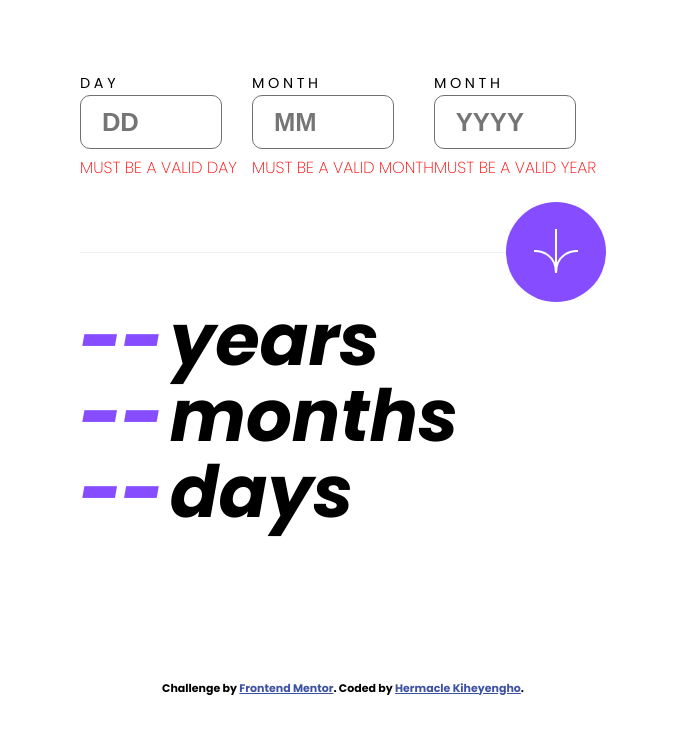
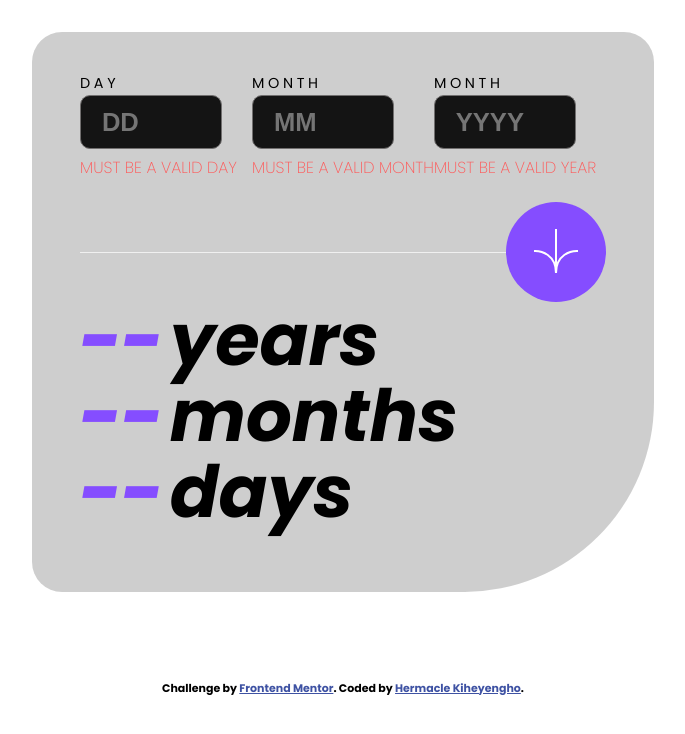
Before and after one commit to Hermacle/Age-calculator-app, a React (Vite) app: page / in a window 1280 px wide. Shown: the top 734 px of the page, without its empty margins (297-982 px from the left). Built offline with nearby package versions, Linux system fonts and the light colour scheme; the HTML template or start-up script is replaced by a standard one.

Commit message:
refactor : Refactoring

```diff
--- a/src/App.jsx
+++ b/src/App.jsx
@@ -10,7 +10,7 @@ function App() {
   return (
     <div>
 
-      <main class="age-calc-box">
+      <main class="calculator-card">
 
         {/* Input Bar */}
         <div class="input-bar">
--- a/src/styles/ageCard.css
+++ b/src/styles/ageCard.css
@@ -28,9 +28,9 @@ body {
   align-items: center;
 }
 
-.age-calc-box {
+.calculator-card {
   margin-top: 2rem;
-  background-color: rgba(255, 255, 255, 0.144);
+  background-color: rgba(0, 0, 0, 0.192);
   border-radius: 30px 30px 190px 30px;
   width: 100%;
   max-width: 850px;
@@ -61,6 +61,7 @@ input {
   margin-right: 30px;
   font-weight: 700;
   color: var(--light_grey);
+  background-color: var(--off_black);
   box-shadow: none;
   border: 1px solid var(--smokey_grey);
   font-size: 1.6rem;
@@ -75,7 +76,7 @@ input:focus {
 }
 
 .error {
-  color: red;
+  color: var(--light_red);
   font-weight: 200;
   margin: .4rem 0 .4rem 0;
   transition: .2s ease;
--- a/src/styles/mobilePoint.css
+++ b/src/styles/mobilePoint.css
@@ -3,7 +3,7 @@
 
 @media screen and (max-width: 700px) {
 
-  .age-calc-box {
+  .calculator-card {
     margin-top: 2rem;
     height: fit-content;
     border-radius: 30px 30px 100px 30px;
```
